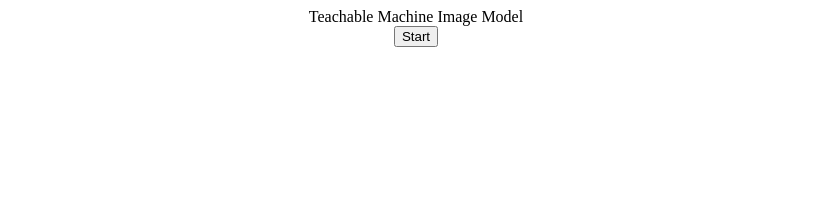
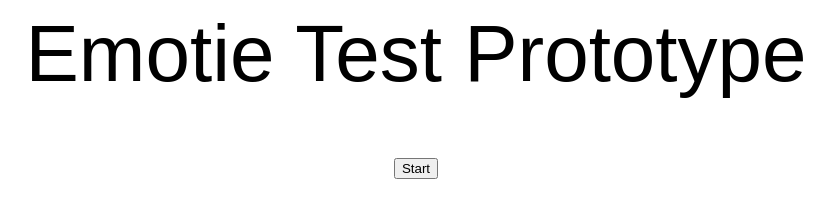
Before and after one commit to afwasbeer2/gevoelProject, a plain HTML site: page index.html in a window 1280 px wide. Shown: the whole page, without its empty margins (224-1058 px from the left). Drawn offline with Linux system fonts and the light colour scheme.

Commit message:
Update index.html

```diff
--- a/index.html
+++ b/index.html
@@ -9,6 +9,8 @@
         body {
             transition: background-color 0.5s ease;
             text-align: center;
+            font-family: Arial, Helvetica, sans-serif;
+            font-size: 5em;
         }
         #display-image {
             width: 300px;
@@ -20,7 +22,7 @@
 </head>
 
 <body>
-    <div>Teachable Machine Image Model</div>
+    <div>Emotie Test Prototype</div>
     <button type="button" onclick="init()">Start</button>
     <div id="webcam-container"></div>
     <div id="label-container"></div>
```
